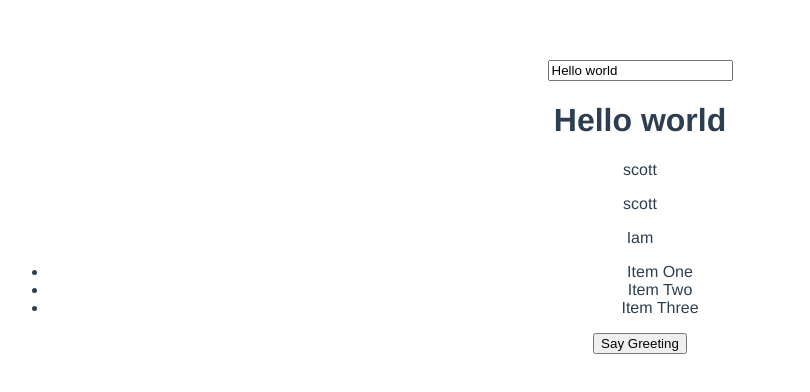
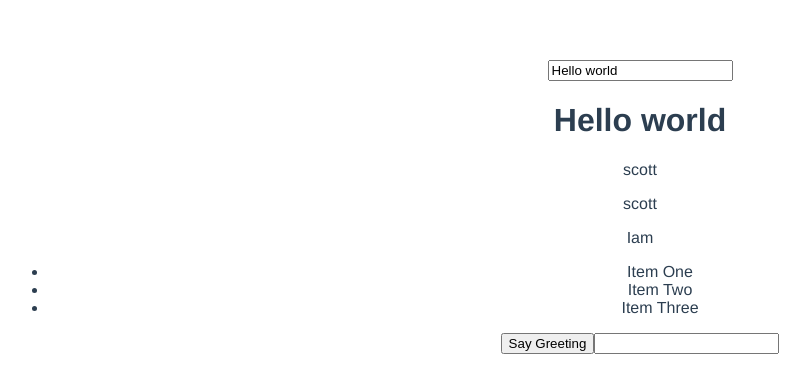
Before and after one commit to 2nonnymouse/vueTest, a Vue app: page / in a window 1280 px wide. Shown: the top 392 px of the page, without its empty margins (0-810 px from the left). Built offline with nearby package versions, Linux system fonts and the light colour scheme.

Commit message:
event handler keypress

```diff
--- a/src/components/Test.vue
+++ b/src/components/Test.vue
@@ -12,6 +12,7 @@
       <li v-for="item in items">{{ item.title }}</li>
     </ul>
     <button v-on:click="greet">Say Greeting</button>
+    <input type="text" v-on:keyup="pressKey">
   </div>
 </template>
 
@@ -36,6 +37,9 @@ export default {
   methods: {
     greet: function() {
       alert("Hello");
+    },
+    pressKey: function(){
+      console.log('pressed');
     }
   }
 };
```
